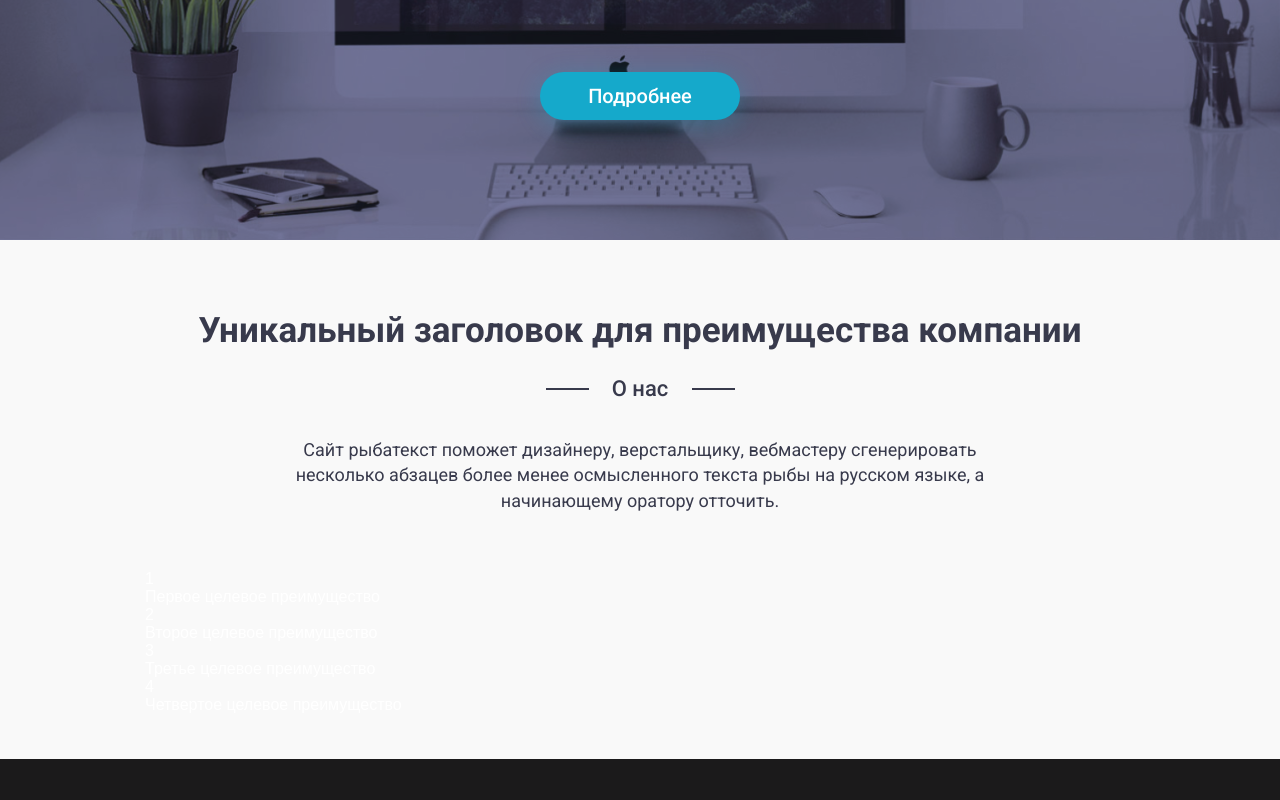
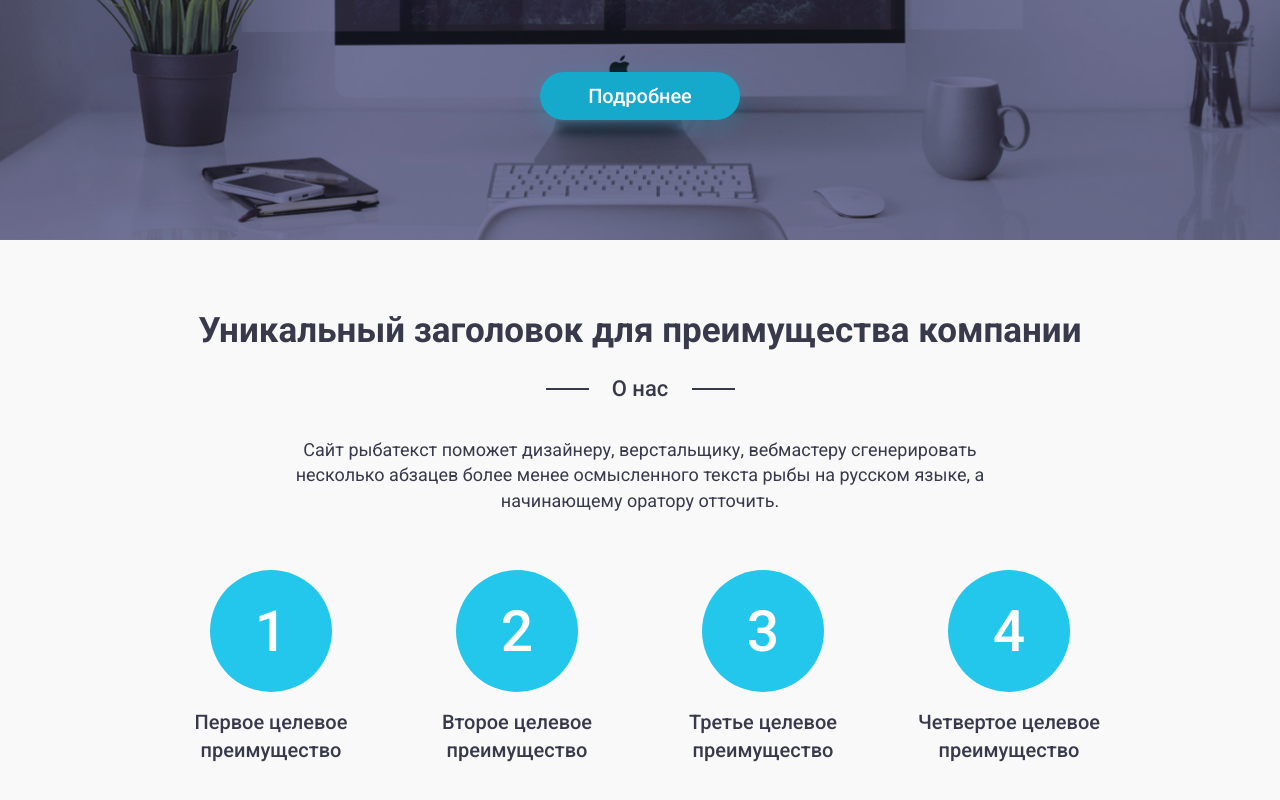
Before and after one commit to daviddovzhanskiy/adaptive, a plain HTML site: page index.html in a window 1280 px wide. Shown: the part 496-1296 px from the top of the page. Before the commit the page ends 1255 px from the top, so only its background shows below. Drawn offline with Linux system fonts and the light colour scheme.

Commit message:
end second section

```diff
--- a/style/about.css
+++ b/style/about.css
@@ -57,3 +57,47 @@
 
     margin-bottom: 50px;
 }
+
+.about__advantages {
+    display: flex;
+    gap: 50px;
+    justify-content: center;
+    flex-wrap: wrap;
+}
+
+.about__advantages-item {
+    width: 196px;
+    height: 196px;
+    display: flex;
+    flex-direction: column;
+    /* justify-content: center; */
+    align-items: center;
+
+}
+
+.about__advantages-item-icon {
+    width: 122px;
+    height: 122px;
+    display: flex;
+    justify-content: center;
+    align-items: center;
+
+    font-family: var(--font-family);
+    font-weight: 500;
+    font-size: 57px;
+    line-height: 100%;
+    color: #fff;
+
+    border-radius: 100%;
+    background-color: #23c7ec;
+    margin-bottom: 16px;
+}
+
+.about__advantages-item-title {
+    font-family: var(--font-family);
+    font-weight: 500;
+    font-size: 20px;
+    line-height: 141%;
+    text-align: center;
+    color: #383a4c;
+}
--- a/style/welcome.css
+++ b/style/welcome.css
@@ -40,6 +40,17 @@
   font-size: 16px;
   text-align: center;
   color: #fff;
+  position: relative;
+}
+
+.header__recall::after {
+  content: "";
+  width: 131px;
+  height: 1px;
+  background: rgba(255, 255, 255, 0.5);
+  position: absolute;
+  top: 100%;
+  right: 34px;
 }
 
 .header__logo-circle {
```
